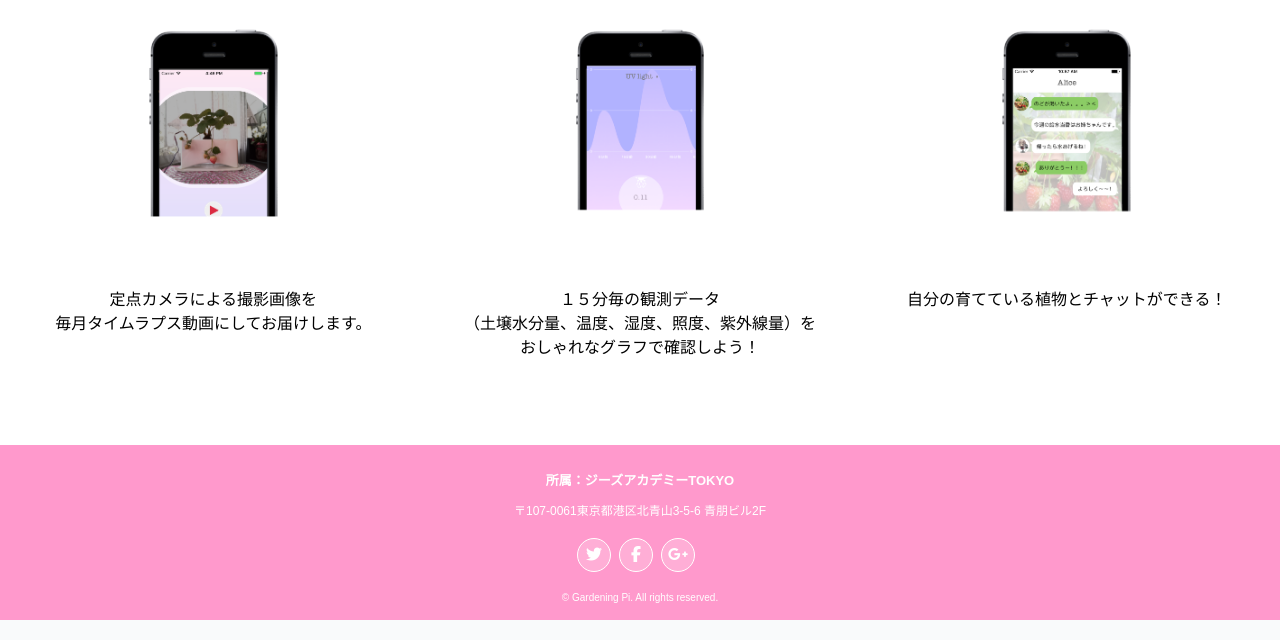
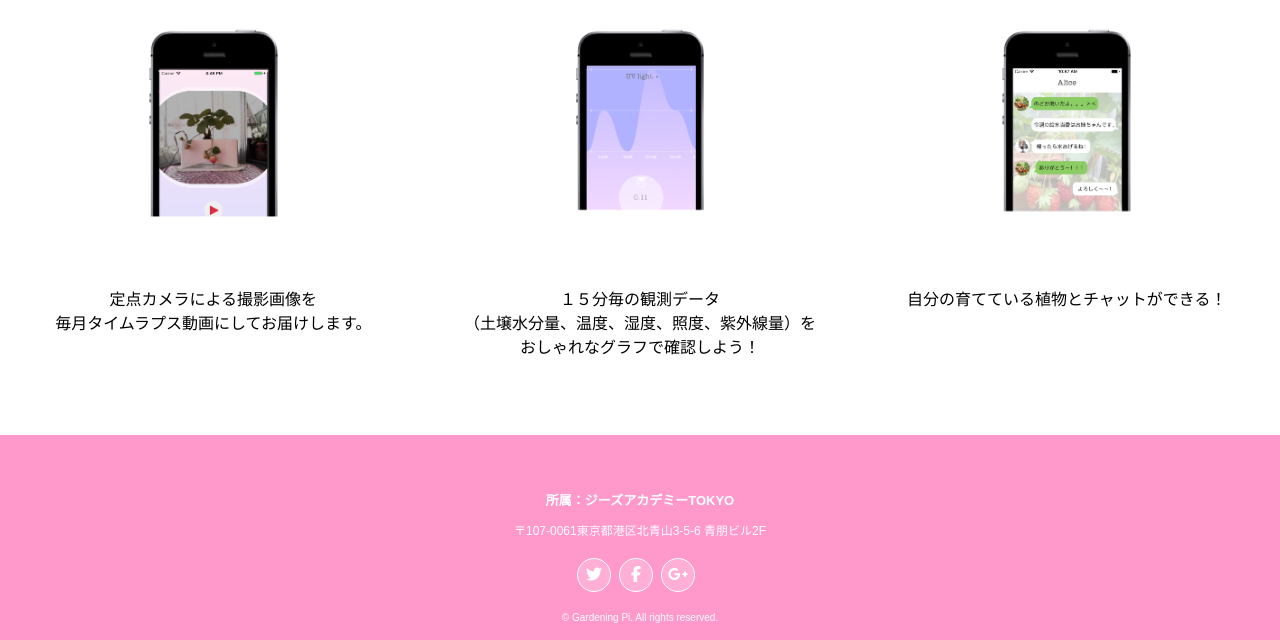
Before and after one commit to yumi050/GardeningPi, a PHP site: page / in a window 1280 px wide. Shown: the part 1805-2445 px from the top of the page. Run offline with PHP 8.4, Linux system fonts and the light colour scheme; some libraries are stand-ins or nearby versions.

Commit message:
Update styles.css

```diff
--- a/styles.css
+++ b/styles.css
@@ -149,7 +149,7 @@ header .container{
 footer{
   height: 20vh;/* 画面の高さ＝100vh */
   background-color: #FF99CC;
-  margin-top: 10px;
+  padding-top: 30px;
   padding-bottom: 15px;
   color: white;
 }
```
